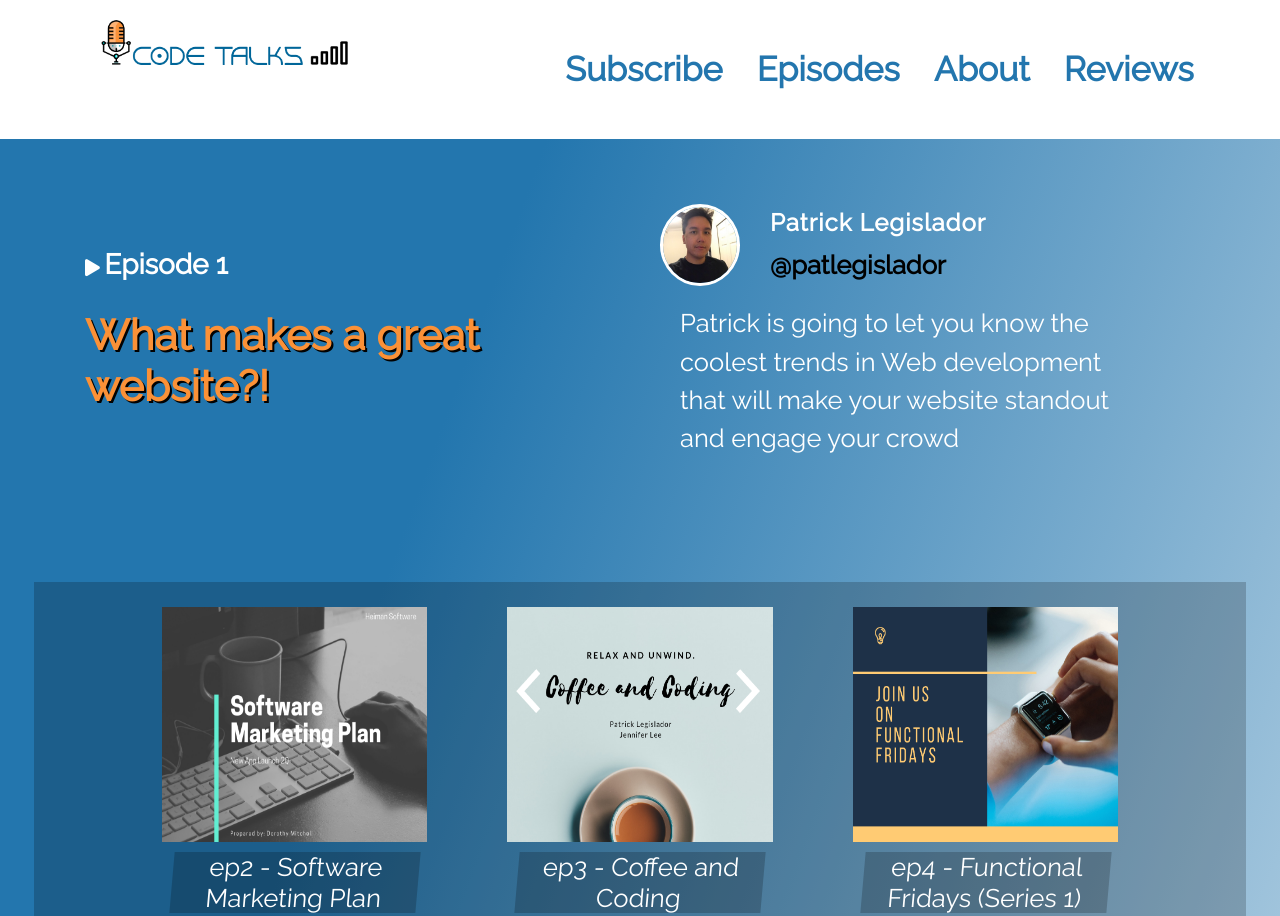
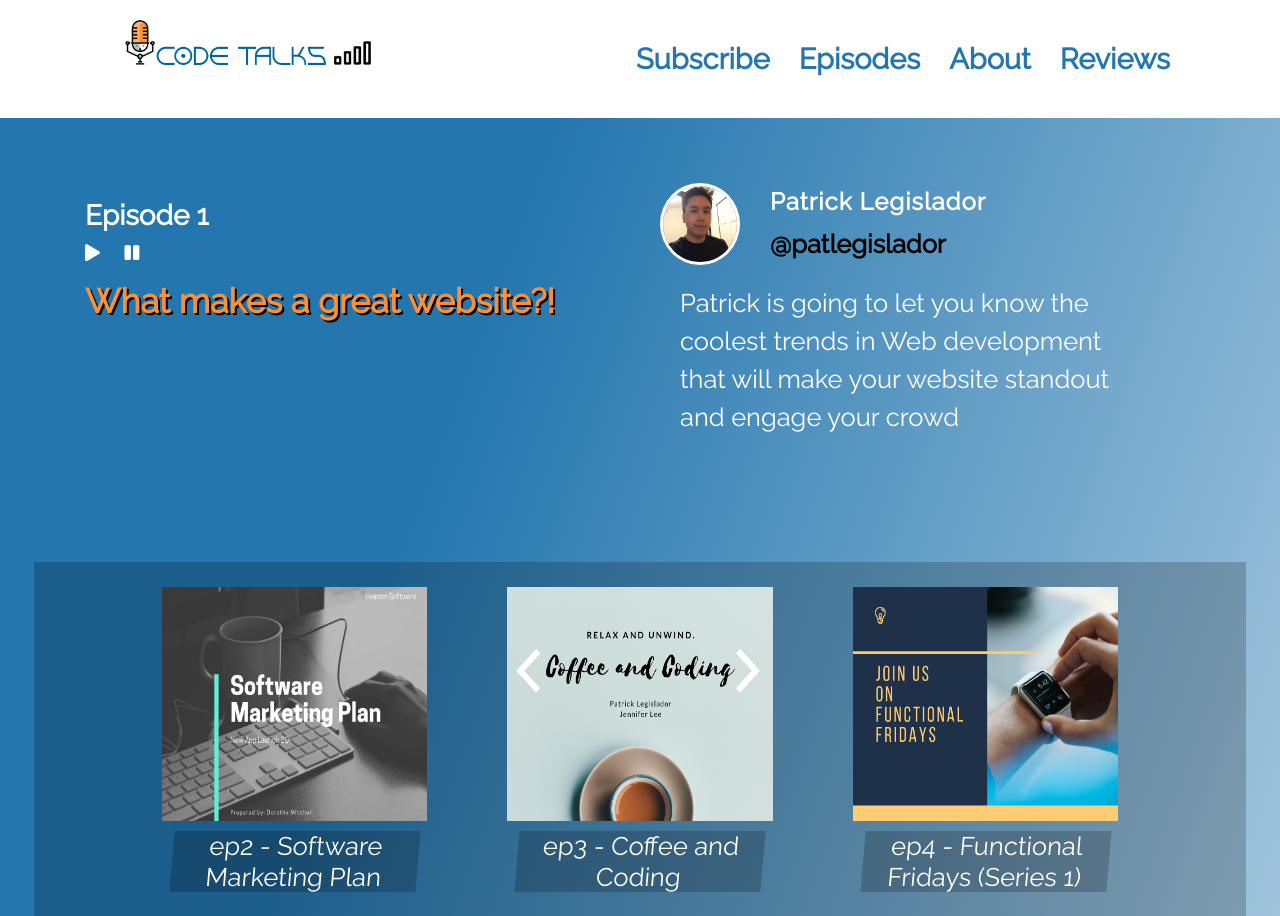
Before and after one commit to chingu-voyages/v11-toucans-team-03, a website: page index.html in a window 1280 px wide. Shown: the top 916 px of the page. Drawn offline with nearby package versions, Linux system fonts and the light colour scheme; files whose address does not match are found by name.

Commit message:
added pause button

```diff
--- a/app.js
+++ b/app.js
@@ -3,3 +3,7 @@
 function playAudio() {
   x.play();
 }
+
+function pauseAudio() {
+  x.pause();
+}
--- a/index.html
+++ b/index.html
@@ -38,8 +38,10 @@
         <div class="row">
 
             <div class='header-right col-lg-6 featured-epsiode'>
-                <i class="fas fa-play" onclick="playAudio()"></i> </i>
+
                 <h3 class="episodeline">Episode 1</h3>
+                <i class="fas fa-play" onclick="playAudio()"></i></i>
+                <i class="fas fa-pause" onclick="pauseAudio()"></i>
                 <h3 class="tagline">What makes a great website?!</h3>
             </div>
 
--- a/style.css
+++ b/style.css
@@ -32,15 +32,18 @@
   font-weight: 800;
   text-shadow: 2px 2px rgba(2, 2, 2, 1);
   color: #fb9137;
-  font-size: 2.5em;
+  font-size: 2em;
+}
+
+.fas {
+  padding-right: 1.2em;
+  padding-bottom: 1.2em;
 }
 
 .episodeline {
   font-weight: 800;
   color: white;
-  display: inline-block;
-  margin-bottom: 1em;
-  margin-top: 1em;
+
 }
 
 .person {
@@ -90,7 +93,7 @@
 
 .navlinks {
   word-spacing: 0.75em;
-  font-size: 2em;
+  font-size: 1.7em;
   padding: 1.3em 0;
 }
 
```
